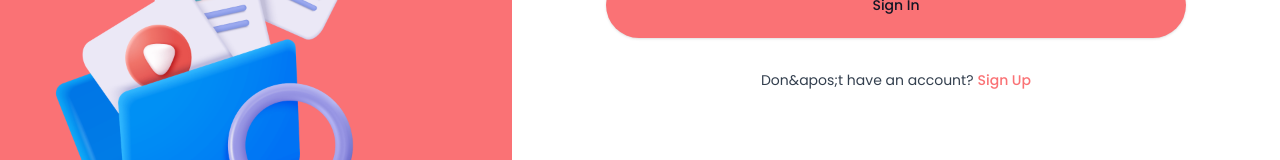
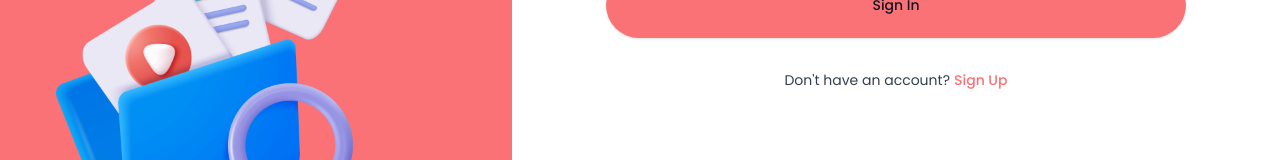
Before and after one commit to AmberForrester/store_it, a Next.js app: page /sign-in in a window 1280 px wide. Shown: the part 461-621 px from the top of the page. Built offline with nearby package versions, Linux system fonts and the light colour scheme; no server answers.

Commit message:
Auth Form

```diff
--- a/components/AuthForm.tsx
+++ b/components/AuthForm.tsx
@@ -134,7 +134,7 @@ const onSubmit = async (values: z.infer<typeof formSchema>) => {
         <div className="body-2 flex justify-center">
             <p className="text-light-100">
                 {type === "sign-in"
-                ? "Don&apos;t have an account?"
+                ? "Don't have an account?"
                 : "Already have an account?"}
             </p>
             <Link
```
Also changed, not shown: 1 other file (tests, documents, lock files or other folders).
